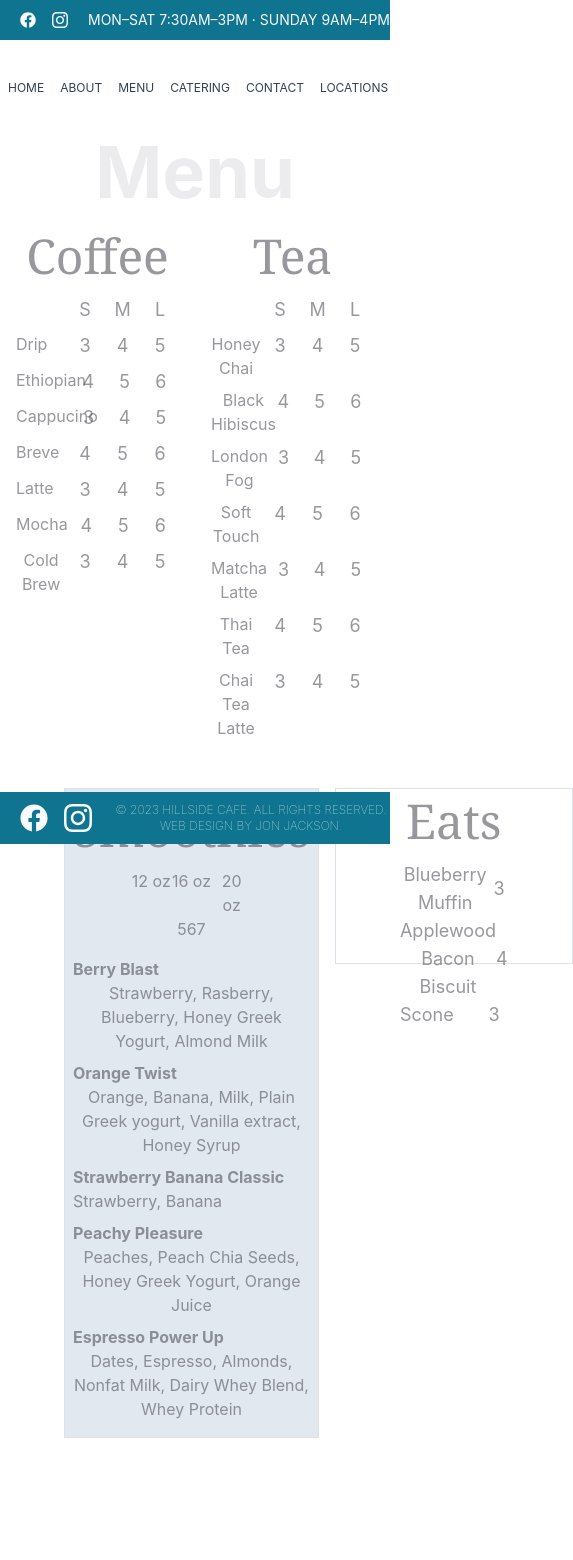
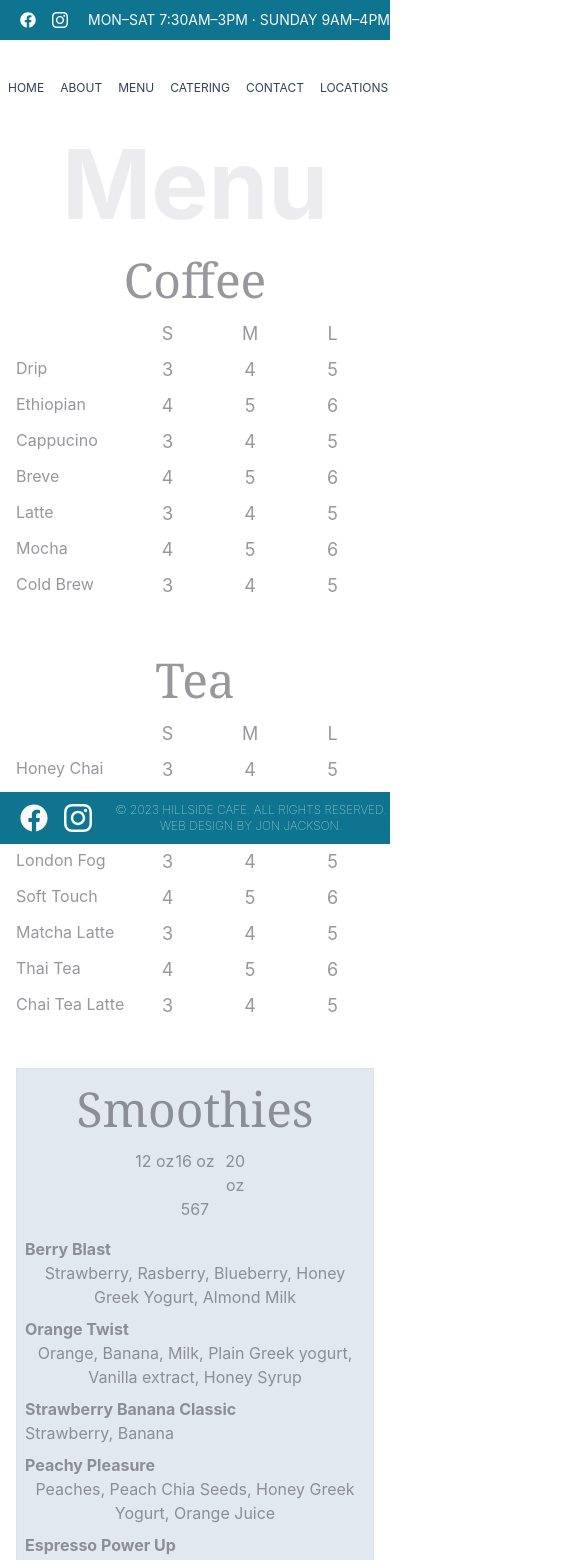
Before and after one commit to jonteal/coffee-shop-react, a React (Vite) app: page /menu in a window 390 px wide. Shown: the top 1560 px of the page, 573 px wide, since content can reach past the window. Before the commit the page ends 1510 px from the top, so only its background shows below. Built offline with nearby package versions, Linux system fonts and the light colour scheme.

Commit message:
site is getting more mobile focused but still some work to go

```diff
--- a/src/App.jsx
+++ b/src/App.jsx
@@ -7,7 +7,7 @@ import { Footer } from "./components/footer/Footer";
 import { Header } from "./components/header/Header";
 import Home from "./pages/home/Home";
 import Locations from "./pages/locations/Locations";
-import Menu from "./pages/menu/Menu";
+import { Menu } from "./pages/menu/Menu";
 import Navigation from "./pages/navigation/Navigation";
 
 import "./App.css";
--- a/src/components/menu/menuFoodTable/MenuFoodTable.jsx
+++ b/src/components/menu/menuFoodTable/MenuFoodTable.jsx
@@ -1,7 +1,7 @@
 import MenuFoodItem from "../menuFoodItem/MenuFoodItem";
 
-const MenuFoodTable = ({ tableInfo }) => (
-  <div className="flex flex-col px-5 my-3 border mx-0 w-2/3 h-44">
+export const MenuFoodTable = ({ tableInfo }) => (
+  <div className="flex flex-col px-1 md:px-5 my-3 border mx-0 w-full md:w-2/3 h-44">
     <div className="mx-2 p-2">
       <h2 className="text-5xl text-zinc-600 text-opacity-60 mb-3 font-serif">
         {tableInfo?.category}
@@ -14,5 +14,3 @@ const MenuFoodTable = ({ tableInfo }) => (
     </div>
   </div>
 );
-
-export default MenuFoodTable;
--- a/src/components/menu/menuSpecialtyDrinkItem/MenuSpecialtyDrinkItem.jsx
+++ b/src/components/menu/menuSpecialtyDrinkItem/MenuSpecialtyDrinkItem.jsx
@@ -1,4 +1,4 @@
-const MenuSpecialtyDrinkItem = ({ item }) => {
+export const MenuSpecialtyDrinkItem = ({ item }) => {
   return (
     <div className="flex flex-col items-start mt-2">
       <p className="text-md text-zinc-600 text-opacity-60 font-bold">
@@ -10,5 +10,3 @@ const MenuSpecialtyDrinkItem = ({ item }) => {
     </div>
   );
 };
-
-export default MenuSpecialtyDrinkItem;
--- a/src/components/menu/menuSpecialtyDrinks/MenuSpecialtyDrinks.jsx
+++ b/src/components/menu/menuSpecialtyDrinks/MenuSpecialtyDrinks.jsx
@@ -1,23 +1,28 @@
-import MenuSpecialtyDrinkItem from "../menuSpecialtyDrinkItem/MenuSpecialtyDrinkItem";
-import "./menuSpecialtyDrinks.css";
+import { MenuSpecialtyDrinkItem } from "../menuSpecialtyDrinkItem/MenuSpecialtyDrinkItem";
 
-const MenuSpecialtyDrinks = ({ tableInfo }) => {
+export const MenuSpecialtyDrinks = ({ tableInfo }) => {
   return (
-    <div className="specialty-items-container ml-5 mb-4">
+    <div className="w-full md:ml-5 mb-4">
       <div className="mt-3 border menu-specialty-items-container flex flex-col items-center px-2 pb-3 my-3 mx-3 bg-slate-200">
         <h2 className="text-5xl text-zinc-600 text-opacity-60 mb-3 font-serif mt-3">
           {tableInfo.category}
         </h2>
-        <div className="flex flex-row speciality-table mx-5">
+        <div className="flex flex-row mx-2 md:mx-5">
           {tableInfo.sizes.map((size) => (
-            <p className="w-1/3 text-md text-zinc-600 text-opacity-60">
+            <p
+              key={size}
+              className="w-1/3 text-md text-zinc-600 text-opacity-60"
+            >
               {size}
             </p>
           ))}
         </div>
         <div className="flex flex-row speciality-table">
           {tableInfo.prices.map((price) => (
-            <p className="w-1/3 text-md text-zinc-600 text-opacity-60">
+            <p
+              key={price}
+              className="w-1/3 text-md text-zinc-600 text-opacity-60"
+            >
               {price}
             </p>
           ))}
@@ -31,5 +36,3 @@ const MenuSpecialtyDrinks = ({ tableInfo }) => {
     </div>
   );
 };
-
-export default MenuSpecialtyDrinks;
--- a/src/components/menu/menuSpecialtyDrinks/menuSpecialtyDrinks.css
+++ /dev/null
@@ -1,3 +0,0 @@
-.specialty-items-container {
-    width: 100%;
-}
--- a/src/pages/contact/Contact.jsx
+++ b/src/pages/contact/Contact.jsx
@@ -33,7 +33,7 @@ const Contact = () => {
   return (
     <div>
       <div className="flex flex-col items-center">
-        <h1 className="text-zinc-900 text-opacity-50 font-bold contact-header font-serif">
+        <h1 className="text-zinc-900 text-opacity-50 font-bold text-5xl md:text-6xl font-serif mb-3">
           Get in touch
         </h1>
         <hr className="line-break" />
--- a/src/pages/contact/contact.css
+++ b/src/pages/contact/contact.css
@@ -5,17 +5,17 @@
 /* Flaired edges, by Tomas Theunissen */
 
 .line-break {
-    overflow: visible; /* For IE */
+    overflow: visible;
     height: 30px;
     border-style: solid;
     border-color: rgb(173, 173, 173);
     border-width: 1px 0 0 0;
     border-radius: 20px;
-    width: 35%;
+    width: 100%;
     align-self: center;
-    /* border-color: rgb(161 161 170 / var(--tw-text-opacity)); */
 }
-.line-break:before { /* Not really supposed to work, but does */
+
+.line-break:before {
     display: block;
     content: "";
     height: 30px;
@@ -25,8 +25,6 @@
     border-width: 0 0 1px 0;
     border-radius: 20px;
 }
-
-/* Contact component CSS */
 
 .contact {
     height: 100vh;
--- a/src/pages/home/Home.jsx
+++ b/src/pages/home/Home.jsx
@@ -87,7 +87,7 @@ const Home = () => {
             </div>
           </Link>
 
-          <div className="home-info-picture-grid-container">
+          <div className="w-full">
             <HomeInfoPictureGrid />
           </div>
 
@@ -95,7 +95,7 @@ const Home = () => {
             <MuiTextSlider reviews={reviews} />
           </div>
 
-          <div className="home-contact-header-banner bg-cyan-700 my-5 p-5">
+          <div className="w-full bg-cyan-700 my-5 p-5">
             <h3 className="text-5xl text-gray-100 font-serif italic">
               Get in touch!
             </h3>
--- a/src/pages/home/home.css
+++ b/src/pages/home/home.css
@@ -1,7 +1,3 @@
-/* .slider-container {
-    width: 100%;
-} */
-
 .slider-container,
 .home-image-grid-container {
     width: 100%;
@@ -38,7 +34,7 @@
   }
 
 .home-about-line-break {
-  overflow: visible; /* For IE */
+  overflow: visible;
   height: 30px;
   border-style: solid;
   border-color: rgb(173, 173, 173);
@@ -46,9 +42,9 @@
   border-radius: 20px;
   width: 50%;
   align-self: center;
-  /* border-color: rgb(161 161 170 / var(--tw-text-opacity)); */
 }
-.home-about-line-break:before { /* Not really supposed to work, but does */
+
+.home-about-line-break:before {
   display: block;
   content: "";
   height: 30px;
@@ -58,11 +54,3 @@
   border-width: 0 0 1px 0;
   border-radius: 20px;
 }
-
-.home-info-picture-grid-container {
-  width: 100%;
-}
-
-.home-contact-header-banner {
-  width: 100%;
-}
--- a/src/pages/locations/Locations.jsx
+++ b/src/pages/locations/Locations.jsx
@@ -15,7 +15,7 @@ const Locations = () => {
             className="catering-main-image h-screen object-cover"
           />
           <div className="location-text-container">
-            <h1 className="text-zinc-200 text-opacity-60 font-bold locations-header font-serif">
+            <h1 className="text-zinc-200 text-opacity-60 font-bold text-7xl md:locations-header font-serif">
               Locations
             </h1>
           </div>
@@ -37,7 +37,7 @@ const Locations = () => {
         <p className="text-lg capitalize block font-semibold">800-500-0000</p>
 
         <img
-          className="w-72 h-auto my-5"
+          className="w-full md:w-72 h-auto my-5"
           src={LocationImage}
           alt="Coffees in a circle"
         />
--- a/src/pages/menu/Menu.jsx
+++ b/src/pages/menu/Menu.jsx
@@ -1,12 +1,12 @@
 import { useState, useEffect } from "react";
 
 import { MenuDrinkTable } from "../../components/menu/menuDrinkTable/MenuDrinkTable";
-import MenuSpecialtyDrinks from "../../components/menu/menuSpecialtyDrinks/MenuSpecialtyDrinks";
-import MenuFoodTable from "../../components/menu/menuFoodTable/MenuFoodTable";
+import { MenuSpecialtyDrinks } from "../../components/menu/menuSpecialtyDrinks/MenuSpecialtyDrinks";
+import { MenuFoodTable } from "../../components/menu/menuFoodTable/MenuFoodTable";
 
 import "./menu.css";
 
-const Menu = () => {
+export const Menu = () => {
   const [tables, setTables] = useState([]);
   const [specialtyItems, setSpecialtyItems] = useState([]);
   const [foodTables, setFoodTables] = useState([]);
@@ -32,17 +32,17 @@ const Menu = () => {
 
   return (
     <div className="flex flex-col">
-      <h1 className="text-zinc-400 text-opacity-20 font-bold text-7xl">Menu</h1>
+      <h1 className="text-zinc-400 text-opacity-20 font-bold text-8xl">Menu</h1>
 
-      <div className="menu-table-wrapper w-full">
+      <div className="flex flex-col md:menu-table-wrapper w-full">
         {tables.map((table) => (
-          <div className="w-full">
+          <div key={table.id} className="w-full">
             <MenuDrinkTable key={table.id} tableInfo={table} />
           </div>
         ))}
       </div>
 
-      <div className="flex flex-row">
+      <div className="flex flex-col md:flex-row">
         {specialtyItems?.map((item) => (
           <MenuSpecialtyDrinks key={item.id} tableInfo={item} />
         ))}
@@ -54,5 +54,3 @@ const Menu = () => {
     </div>
   );
 };
-
-export default Menu;
```
